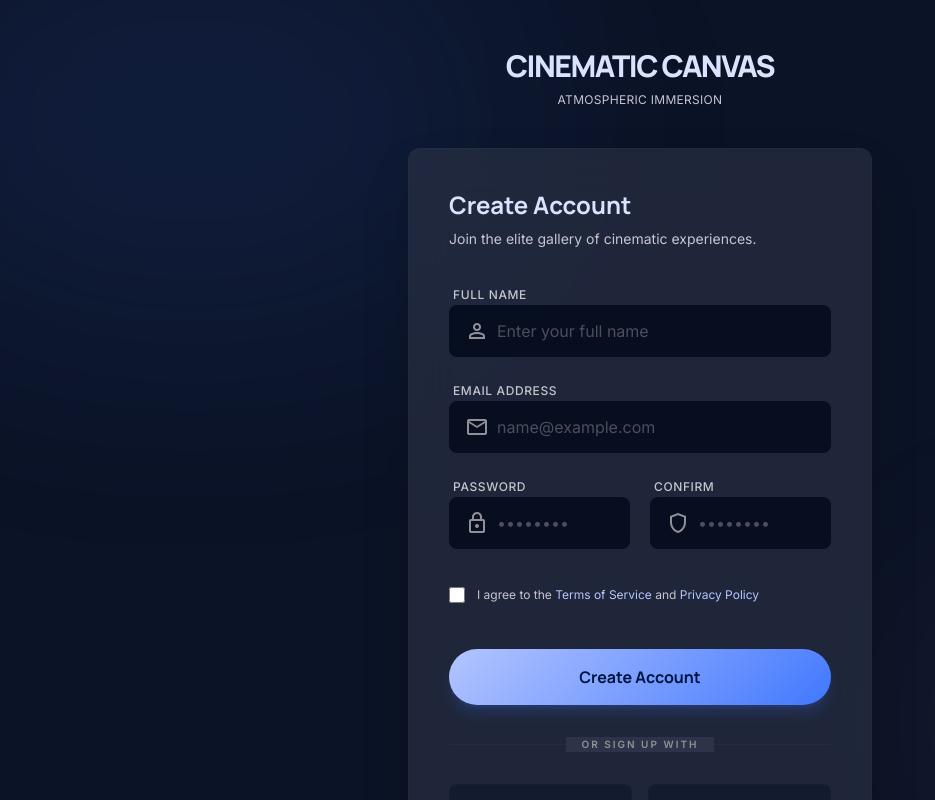
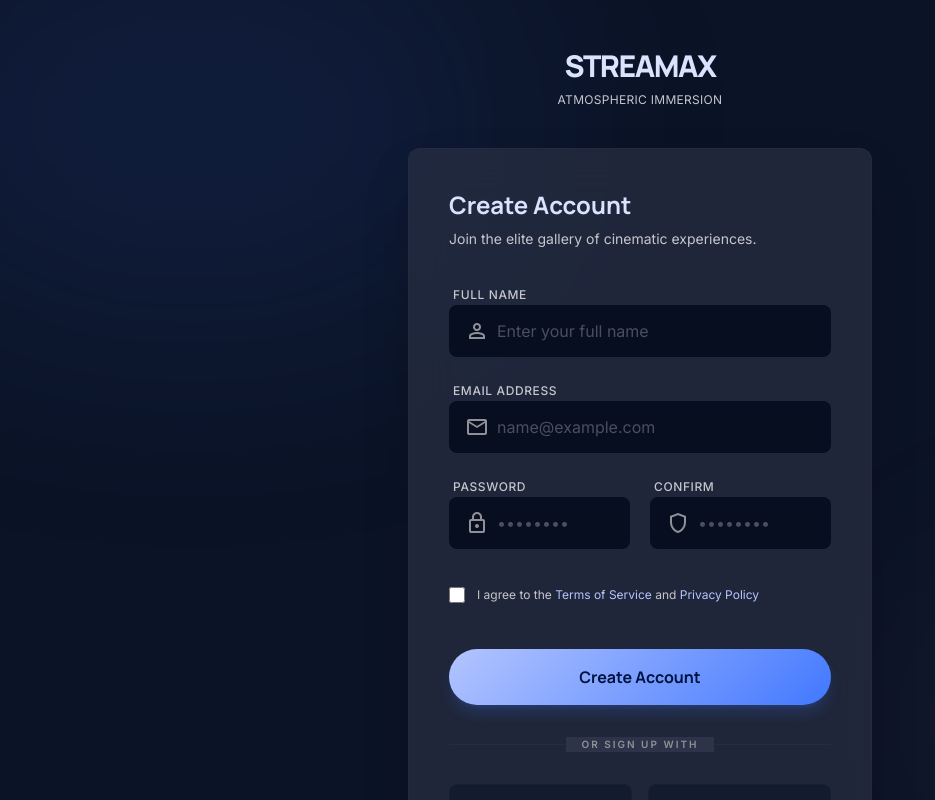
Before and after one commit to peteruhunoma/streamax, a React (Vite) app: page /signup in a window 1280 px wide. Shown: the top 800 px of the page, without its empty margins (0-935 px from the left). Built offline with nearby package versions, Linux system fonts and the light colour scheme; grey boxes are pictures that could not be loaded.

Commit message:
Refactor Signup component for validation and UI
Refactored Signup component with improved validation and error handling. Updated UI elements and structure for better user experience.

```diff
--- a/src/Signup.jsx
+++ b/src/Signup.jsx
@@ -92,7 +92,7 @@ function Signup() {
           {/* Brand Identity */}
           <div className="mb-10 text-center">
             <h1 className="font-headline text-3xl font-extrabold tracking-tighter text-on-surface uppercase mb-2">
-              Cinematic Canvas
+              Streamax
             </h1>
             <p className="text-on-surface-variant font-label tracking-wide text-xs uppercase">
               Atmospheric Immersion
@@ -167,7 +167,7 @@ function Signup() {
                     <span className="material-symbols-outlined absolute left-4 top-1/2 -translate-y-1/2 text-outline text-lg group-focus-within:text-primary transition-colors">
                       shield
                     </span>
-                    <input type={passwordText} onChange={e => setConfirmPassword(e.target.value)}
+                    <input type="password" onChange={e => setConfirmPassword(e.target.value)}
                     className="w-full bg-surface-container-lowest border-none rounded-lg py-3.5 pl-12 pr-4 text-on-surface placeholder:text-outline/50 focus:ring-1 focus:ring-primary focus:bg-surface-container-low transition-all duration-300" id="confirm-password" placeholder="••••••••"  />
                   </div>
                   <p className='text-red mt-2 mt-2'>{confirmPasswordError}</p>
```
